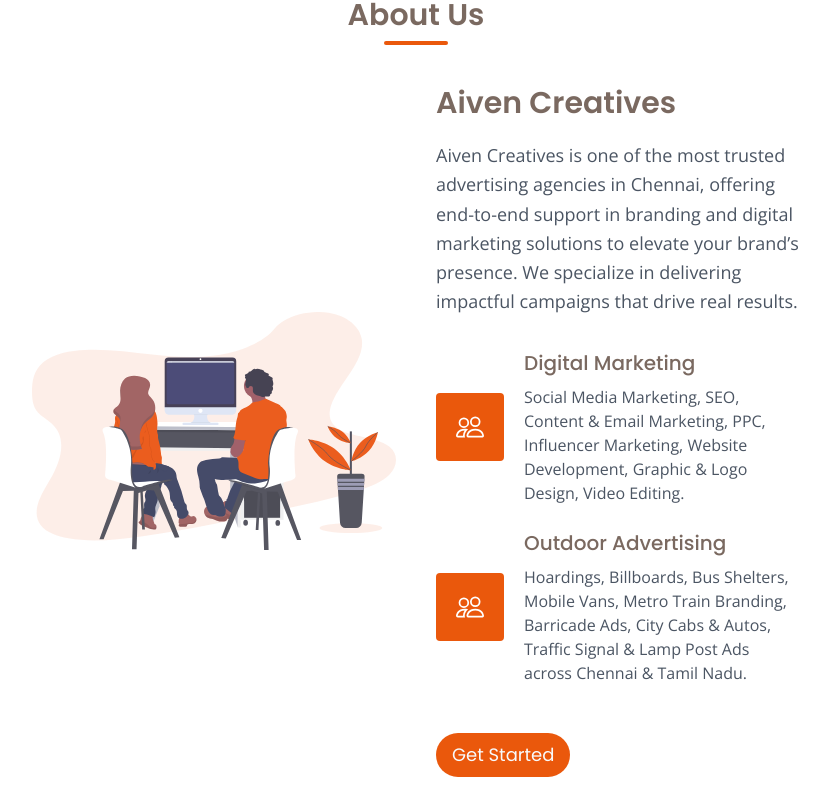
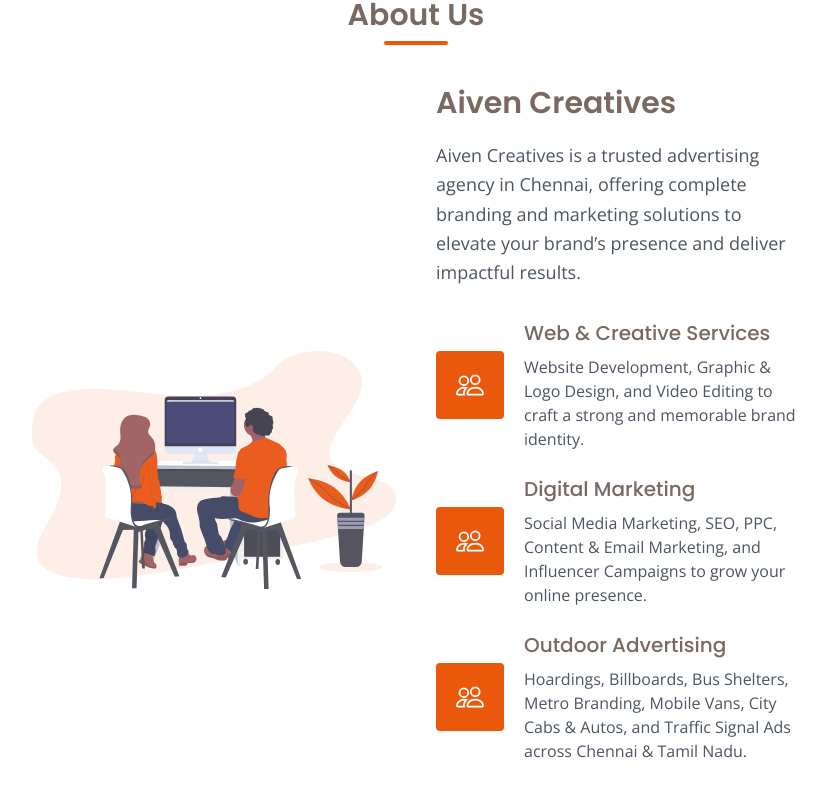
Before and after one commit to Hirosh07/Aiven-Project, a React (Vite) app: page /Marketing-Website/ in a window 1280 px wide. Shown: the part 867-1676 px from the top of the page, without its empty margins (224-1053 px from the left). Built offline with nearby package versions, Linux system fonts and the light colour scheme.

Commit message:
Updated Abouut section

```diff
--- a/src/components/About.jsx
+++ b/src/components/About.jsx
@@ -43,16 +43,33 @@
               Aiven Creatives
             </h1>
             <p className="text-lg mt-5 text-gray-600 primary-font leading-relaxed">
-              Aiven Creatives is one of the most trusted advertising agencies in
-              Chennai, offering end-to-end support in branding and digital
-              marketing solutions to elevate your brand’s presence. We
-              specialize in delivering impactful campaigns that drive real
-              results.
+              Aiven Creatives is a trusted advertising agency in Chennai,
+              offering complete branding and marketing solutions to elevate
+              your brand’s presence and deliver impactful results.
             </p>
           </div>
 
           {/* Services Section */}
           <div className="mt-8 space-y-6">
+            {/* Web & Creative Services */}
+            <div
+              data-aos="zoom-in"
+              className="flex flex-col lg:flex-row items-center gap-5"
+            >
+              <div className="bg-orange-600 w-fit p-3 md:p-5 rounded text-white">
+                <BsPeople size={"28px"} />
+              </div>
+              <div className="w-full">
+                <h2 className="text-[#7A6960] text-xl font-medium">
+                  Web & Creative Services
+                </h2>
+                <p className="text-base text-gray-600 primary-font mt-2">
+                  Website Development, Graphic & Logo Design, and Video Editing
+                  to craft a strong and memorable brand identity.
+                </p>
+              </div>
+            </div>
+
             {/* Digital Marketing */}
             <div
               data-aos="zoom-in"
@@ -66,9 +83,8 @@
                   Digital Marketing
                 </h2>
                 <p className="text-base text-gray-600 primary-font mt-2">
-                  Social Media Marketing, SEO, Content & Email Marketing, PPC,
-                  Influencer Marketing, Website Development, Graphic & Logo
-                  Design, Video Editing.
+                  Social Media Marketing, SEO, PPC, Content & Email Marketing,
+                  and Influencer Campaigns to grow your online presence.
                 </p>
               </div>
             </div>
@@ -86,9 +102,9 @@
                   Outdoor Advertising
                 </h2>
                 <p className="text-base text-gray-600 primary-font mt-2">
-                  Hoardings, Billboards, Bus Shelters, Mobile Vans, Metro Train
-                  Branding, Barricade Ads, City Cabs & Autos, Traffic Signal &
-                  Lamp Post Ads across Chennai & Tamil Nadu.
+                  Hoardings, Billboards, Bus Shelters, Metro Branding, Mobile
+                  Vans, City Cabs & Autos, and Traffic Signal Ads across Chennai
+                  & Tamil Nadu.
                 </p>
               </div>
             </div>
@@ -96,7 +112,7 @@
 
           {/* Final CTA */}
           <div className="flex flex-col sm:flex-row items-center gap-10 mt-12">
-          <a href="#contact" className="">
+            <a href="#contact">
               <CtaButton name={"Get Started"} />
             </a>
           </div>
--- a/src/components/Hero.jsx
+++ b/src/components/Hero.jsx
@@ -53,7 +53,7 @@
           Come with us to be a Brand
         </h1>
         <p className="text-gray-100 mt-5 text-xl primary-font relative z-10 drop-shadow-md">
-          Branding & Advertising Services in Chennai | Aiven Creatives.
+          Branding & Advertising Services in Chennai | Aiven Creatives
         </p>
         <div className="flex flex-col sm:flex-row items-center mb-12 lg:mb-0 lg:flex-row gap-10 mt-10">
           <a href="#contact" className="">
```
